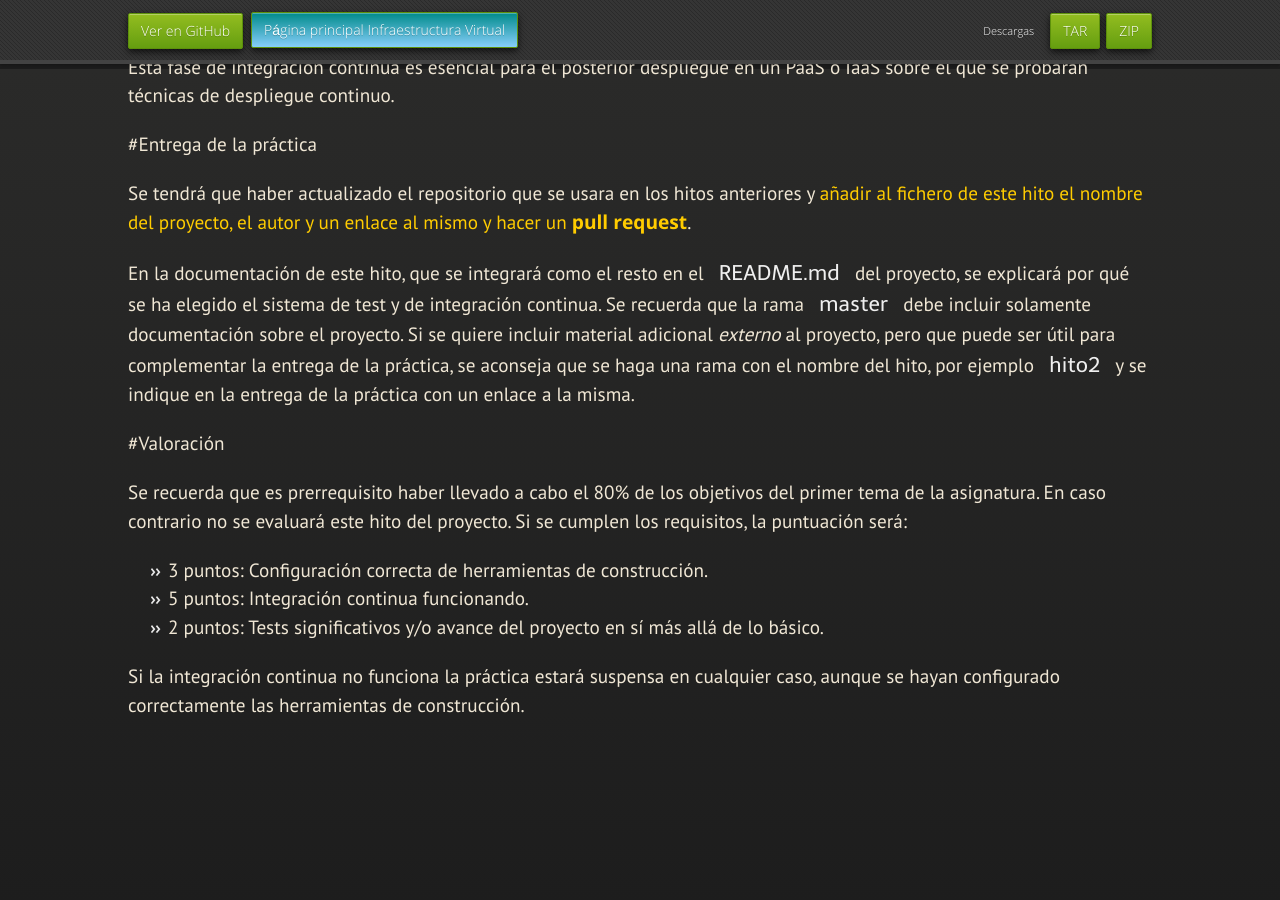
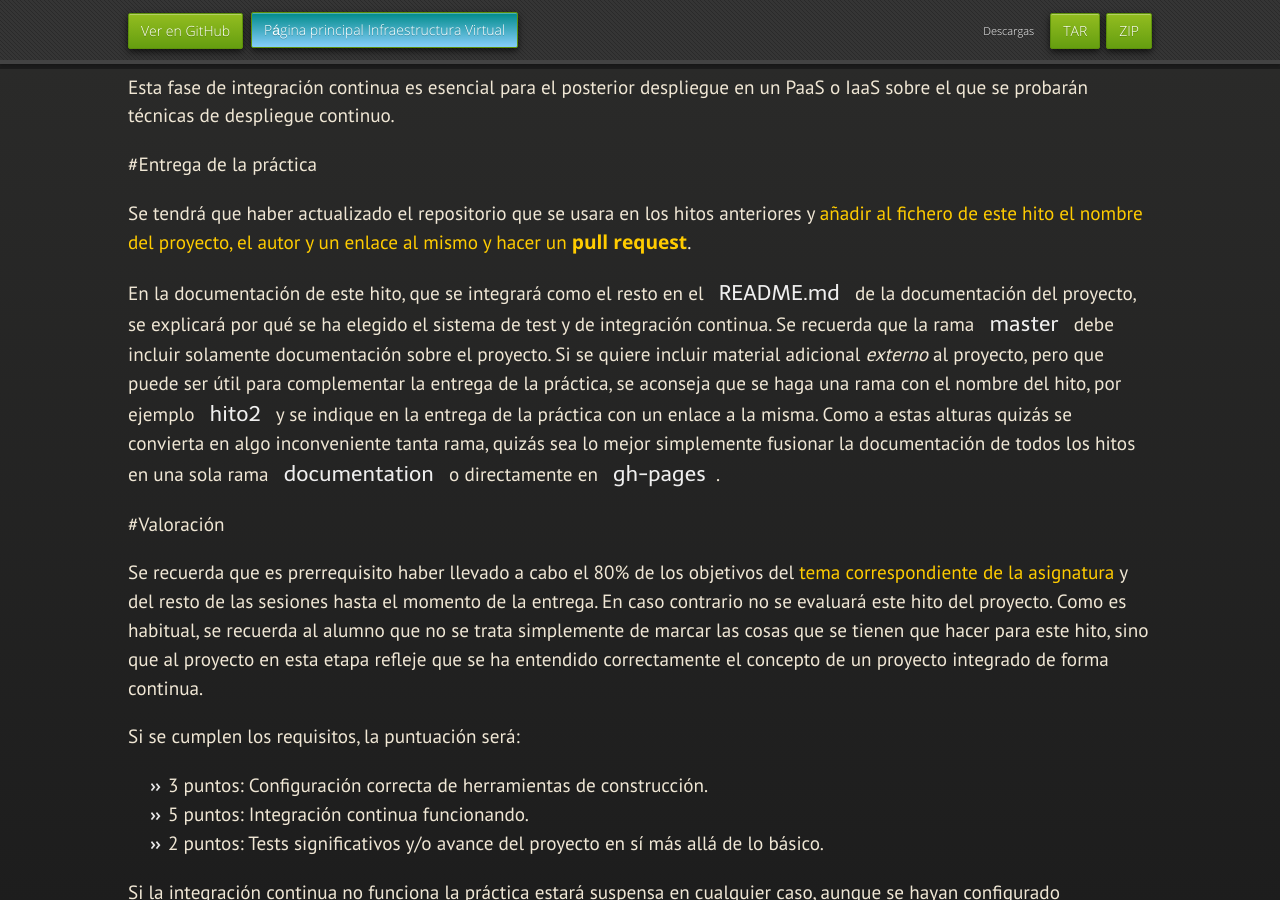
Before and after one commit to JJ/IV, a Jekyll site: the page built from documentos/proyecto/2.CI.md, in a window 1280 px wide and 900 px high, scrolled down 831 px. Built offline with Jekyll 4.4.1, drawn with Linux system fonts in a browser that asks for light colours; nearby versions of some CDN libraries; some web fonts are replaced; before the commit the page ends 1661 px from its top, so only the background shows below that; some of the changed text lies outside the part shown.

Commit message:
Sync documentos/proyecto/2.CI.md de master a gh-pages

```diff
--- a/documentos/proyecto/2.CI.md
+++ b/documentos/proyecto/2.CI.md
@@ -9,8 +9,8 @@ Segundo Hito: Integración continua
 Descripción
 -----------------
 
-El principal objetivo de este hito del proyecto es añadir integración
-continua al mismo. Los tres subobjetivos son aprender cómo describir
+El principal objetivo de este hito del proyecto es añadir
+[integración continua](http://jj.github.io/IV/documentos/temas/Desarrollo_basado_en_pruebas#aadiendo-integracin-continua) al mismo. Los tres subobjetivos son aprender cómo describir
 la versión del lenguaje de programación que se usa y sus dependencias,
 elección de un sistema y sitio para integración continua y
 configuración de la misma.
@@ -37,6 +37,7 @@ Preparar un proyecto para integración continua implica varias cosas
 
 - Buscar un sistema online de prueba del código que sea estándar y
   flexible.
+
 - Integrarlo dentro de las herramientas de construcción del mismo; por
   ejemplo, incluir un objetivo `make test` dentro de un `Makefile`.
 
@@ -56,23 +57,35 @@ continuo.
 
 Se tendrá que haber actualizado el repositorio que se usara en los
 hitos anteriores y
-[añadir al fichero de este hito el nombre del proyecto, el autor y un enlace al mismo y hacer un **pull request**](https://github.com/JJ/IV16-17/practicas/2).
+[añadir al fichero de este hito el nombre del proyecto, el autor y un enlace al mismo y hacer un **pull request**](https://github.com/JJ/IV16-17/practicas/2.md).
 
 En la documentación de este hito, que se integrará como el resto en el `README.md`
-del proyecto, se explicará por qué se ha elegido el sistema de test y
+de la documentación del proyecto, se explicará por qué se ha elegido el sistema de test y
 de integración continua. Se recuerda que la rama `master` debe incluir
 solamente documentación sobre el proyecto. Si se quiere incluir
 material adicional *externo* al proyecto, pero que puede ser útil para
 complementar la entrega de la práctica, se aconseja que se haga una
 rama con el nombre del hito, por ejemplo `hito2` y se indique en la
-entrega de la práctica con un enlace a la misma.
+entrega de la práctica con un enlace a la misma. Como a estas alturas
+quizás se convierta en algo inconveniente tanta rama, quizás sea lo
+mejor simplemente fusionar la documentación de todos los hitos en una
+sola rama `documentation` o directamente en `gh-pages`.
 
 #Valoración
 
 
 Se recuerda que es prerrequisito haber llevado a cabo el 80% de los
-objetivos del primer tema de la asignatura. En caso contrario no se
-evaluará este hito del proyecto. Si se cumplen los requisitos, la
+objetivos del
+[tema correspondiente de la asignatura](http://jj.github.io/IV/documentos/temas/Desarrollo_basado_en_pruebas)
+y del resto de las sesiones hasta el momento de la entrega. En caso contrario no se
+evaluará este hito del proyecto. Como es habitual, se recuerda al
+alumno que no se trata simplemente de marcar las cosas que se tienen
+que hacer para este hito, sino que al proyecto en esta etapa refleje
+que se ha entendido correctamente el concepto de un proyecto integrado
+de forma continua.
+
+
+Si se cumplen los requisitos, la
 puntuación será:
 
 * 3 puntos: Configuración correcta de herramientas de construcción.
```
